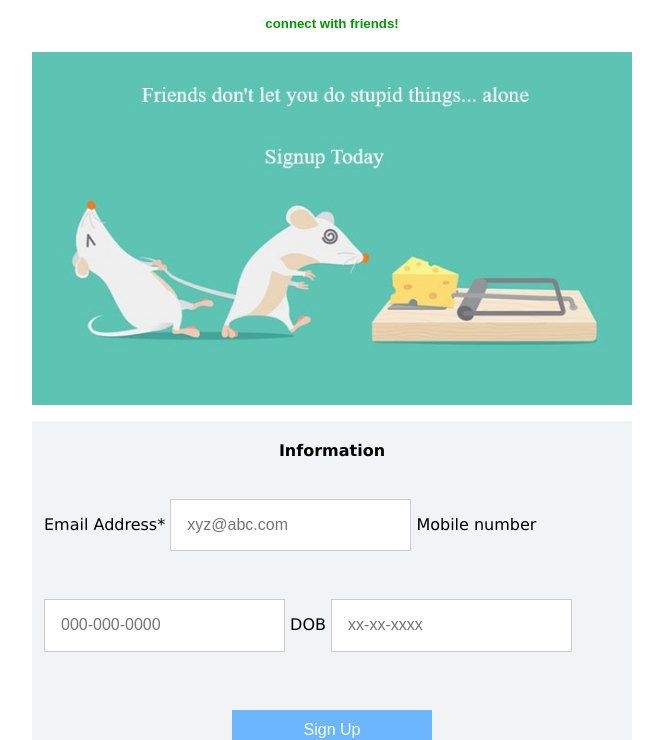
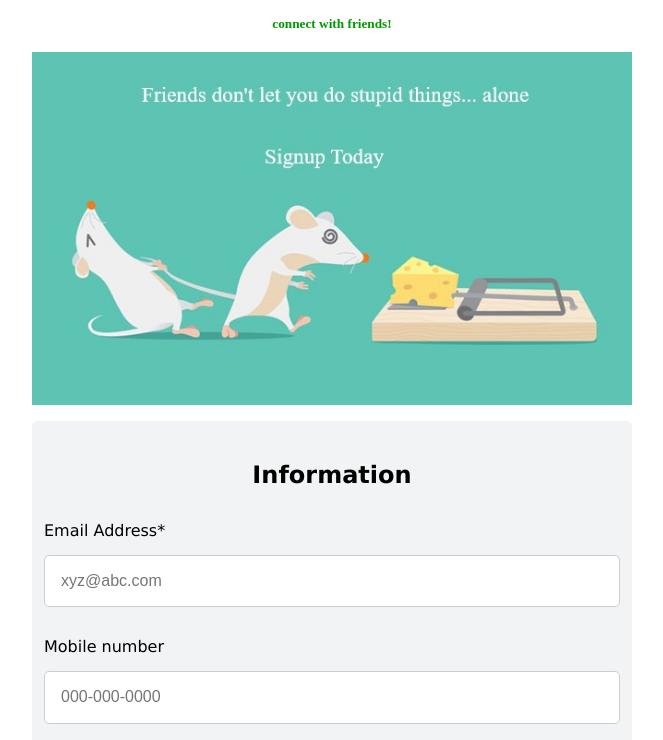
Before and after one commit to snayyer/myProject1, a plain HTML site: page index.html in a window 1280 px wide. Shown: the part 74-814 px from the top of the page, without its empty margins (308-971 px from the left). Drawn offline with Linux system fonts and the light colour scheme.

Commit message:
CSS final update 3

```diff
--- a/css/screen.css
+++ b/css/screen.css
@@ -1,18 +1,6 @@
 
 
-html, body, div, span, applet, object, iframe,
-h1, h2, h3, h4, h6, p, blockquote, pre,
-a, abbr, acronym, address, big, cite, code,
-del, dfn, em, img, ins, kbd, q, s, samp,
-small, strike, strong, sub, sup, tt, var,
-b, u, i, center,
-dl, dt, dd, ol, ul, li,
-fieldset, form, label, legend,
-table, caption, tbody, tfoot, thead, tr, th, td,
-article, aside, canvas, details, embed,
-figure, figcaption, footer, header, hgroup,
-menu, nav, output, ruby, section, summary,
-time, mark, audio, video {
+body, div, span,h1,img,center,fieldset, form, label{
 	margin: 0;
 	padding: 0;
 	border: 0;
@@ -70,17 +58,15 @@ html {
 
 body {
   margin: 0;
+
 }
 
 /**
  * Add the correct display in IE 9-.
  */
 
-article,
-aside,
 footer,
 header,
-nav,
 section {
   display: block;
 }
@@ -103,7 +89,7 @@ h1 {
  * 1. Add the correct display in IE.
  */
 
-figcaption,
+
 figure,
 main { /* 1 */
   display: block;
@@ -123,6 +109,7 @@ figure {
  */
 
 hr {
+  box-sizing: content-box; /* 1 */
   height: 0; /* 1 */
   overflow: visible; /* 2 */
 }
@@ -158,7 +145,8 @@ a {
 abbr[title] {
   border-bottom: none; /* 1 */
   text-decoration: underline; /* 2 */
- }
+  text-decoration: underline dotted; /* 2 */
+}
 
 /**
  * Prevent the duplicate application of `bolder` by the next rule in Safari 6.
@@ -239,16 +227,24 @@ sup {
 /* Embedded content
    ========================================================================== */
 
+/**
+ * Add the correct display in IE 9-.
+ */
+
+audio,
+video {
+  display: inline-block;
+}
 
 /**
  * Add the correct display in iOS 4-7.
  */
-/*
+
 audio:not([controls]) {
   display: none;
   height: 0;
 }
-*/
+
 /**
  * Remove the border on images inside links in IE 10-.
  */
@@ -260,11 +256,11 @@ img {
 /**
  * Hide the overflow in IE.
  */
-/*
+
 svg:not(:root) {
   overflow: hidden;
 }
-*/
+
 /* Forms
    ========================================================================== */
 
@@ -320,14 +316,14 @@ html [type="button"], /* 1 */
 /**
  * Remove the inner border and padding in Firefox.
  */
-/*
+
 button::-moz-focus-inner,
 [type="button"]::-moz-focus-inner,
 [type="reset"]::-moz-focus-inner,
 [type="submit"]::-moz-focus-inner {
   border-style: none;
   padding: 0;
-}*/
+}
 
 /**
  * Restore the focus styles unset by the previous rule.
@@ -356,9 +352,9 @@ fieldset {
  */
 
 legend {
-
+  box-sizing: border-box; /* 1 */
   color: inherit; /* 2 */
-
+  display: table; /* 1 */
   max-width: 100%; /* 1 */
   padding: 0; /* 3 */
   white-space: normal; /* 1 */
@@ -370,7 +366,7 @@ legend {
  */
 
 progress {
-
+  display: inline-block; /* 1 */
   vertical-align: baseline; /* 2 */
 }
 
@@ -389,34 +385,47 @@ textarea {
 
 [type="checkbox"],
 [type="radio"] {
-
+  box-sizing: border-box; /* 1 */
   padding: 0; /* 2 */
 }
 
 /**
  * Correct the cursor style of increment and decrement buttons in Chrome.
  */
-/*
+
 [type="number"]::-webkit-inner-spin-button,
 [type="number"]::-webkit-outer-spin-button {
   height: auto;
-}*/
+}
 
+/**
+ * 1. Correct the odd appearance in Chrome and Safari.
+ * 2. Correct the outline style in Safari.
+ */
+
+[type="search"] {
+  -webkit-appearance: textfield; /* 1 */
+  outline-offset: -2px; /* 2 */
+}
 
 /**
  * Remove the inner padding and cancel buttons in Chrome and Safari on macOS.
  */
-/*
+
 [type="search"]::-webkit-search-cancel-button,
 [type="search"]::-webkit-search-decoration {
   -webkit-appearance: none;
-}*/
+}
 
 /**
  * 1. Correct the inability to style clickable types in iOS and Safari.
  * 2. Change font properties to `inherit` in Safari.
  */
 
+::-webkit-file-upload-button {
+  -webkit-appearance: button; /* 1 */
+  font: inherit; /* 2 */
+}
 
 /* Interactive
    ========================================================================== */
@@ -442,6 +451,13 @@ summary {
 /* Scripting
    ========================================================================== */
 
+/**
+ * Add the correct display in IE 9-.
+ */
+
+canvas {
+  display: inline-block;
+}
 
 /**
  * Add the correct display in IE.
@@ -481,7 +497,7 @@ p {
 }
 
 #imgMakeup {
-
+	width: inherit;
 	max-width: 100%;
 	height: auto;
 	margin: 0 auto;
@@ -492,12 +508,12 @@ p {
 }
 
 form {
-
+	border-radius: 5px;
   margin: 0 auto;
   /*padding: 1em 1em 2em 0;*/
   background: #f2f3f4;
 	padding-top: 1em;
-
+	padding-bottom: 1em;
 }
 
 h2 {
@@ -509,18 +525,21 @@ h2 {
 input[type=email],
 input[type=tel],
 input[type=text] {
+	width: 100%;
   padding: 1em;
   margin: 1em 0 2em 0;
   border: 1px solid #cccccc;
-
+  border-radius: 5px;
+  box-sizing: border-box;
 }
 
 div {
-	width: auto;
+	width: 100%;
   padding: 1em;
   margin: 1em 0 2em 0;
   border: 1px solid #cccccc;
-
+  border-radius: 5px;
+  box-sizing: border-box;
 	background-color: #ffffff;
 }
 
@@ -531,6 +550,7 @@ input[type="radio"] {
 	margin-right: 0.5em;
 }
 
+
 button {
 	padding: 0.5em;
   width: 200px;
@@ -539,28 +559,23 @@ button {
 	border-color: #6bb6ff;
 	color: white;
 	background-color: #6bb6ff;
+	border-radius:3px;
 	display: block;
   margin: 0 auto;
 	margin-top: 1em;
 }
-
-@media screen  {
+@media screen and (min-width: 480px) {
   form {
     max-width: 600px;
+
   }
 	#imgMakeup {
 		max-width: 600px;
 	}
-	input[type=email],
-input[type=tel],
-input[type=text] {
-	width: auto;
 }
-}
-
 h5 {
 	color: #009900;
-font-family: sans-serif;
+font-family: "Times New Roman", Georgia, Serif;
 line-height: 90%;
 text-align: center;
 }
```
